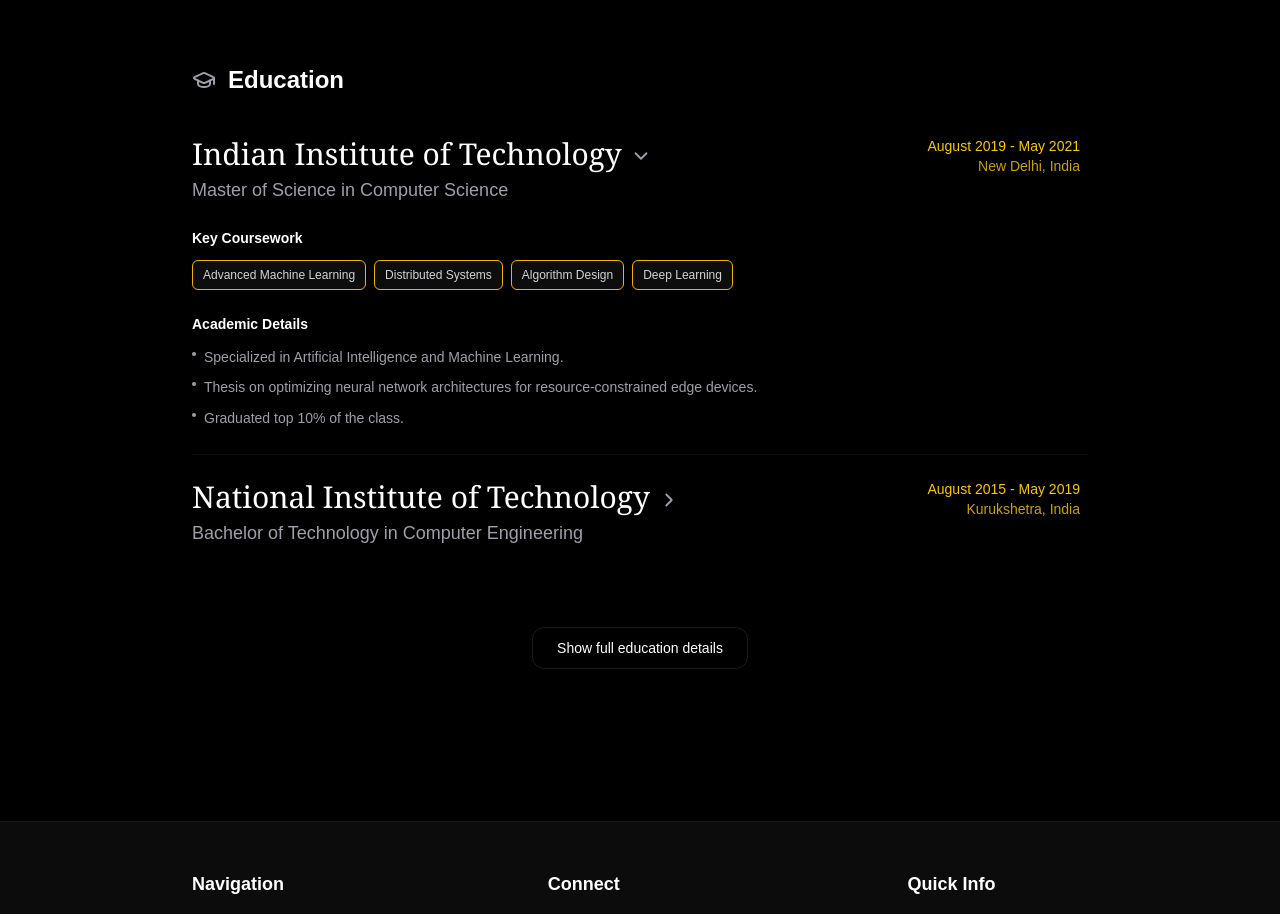
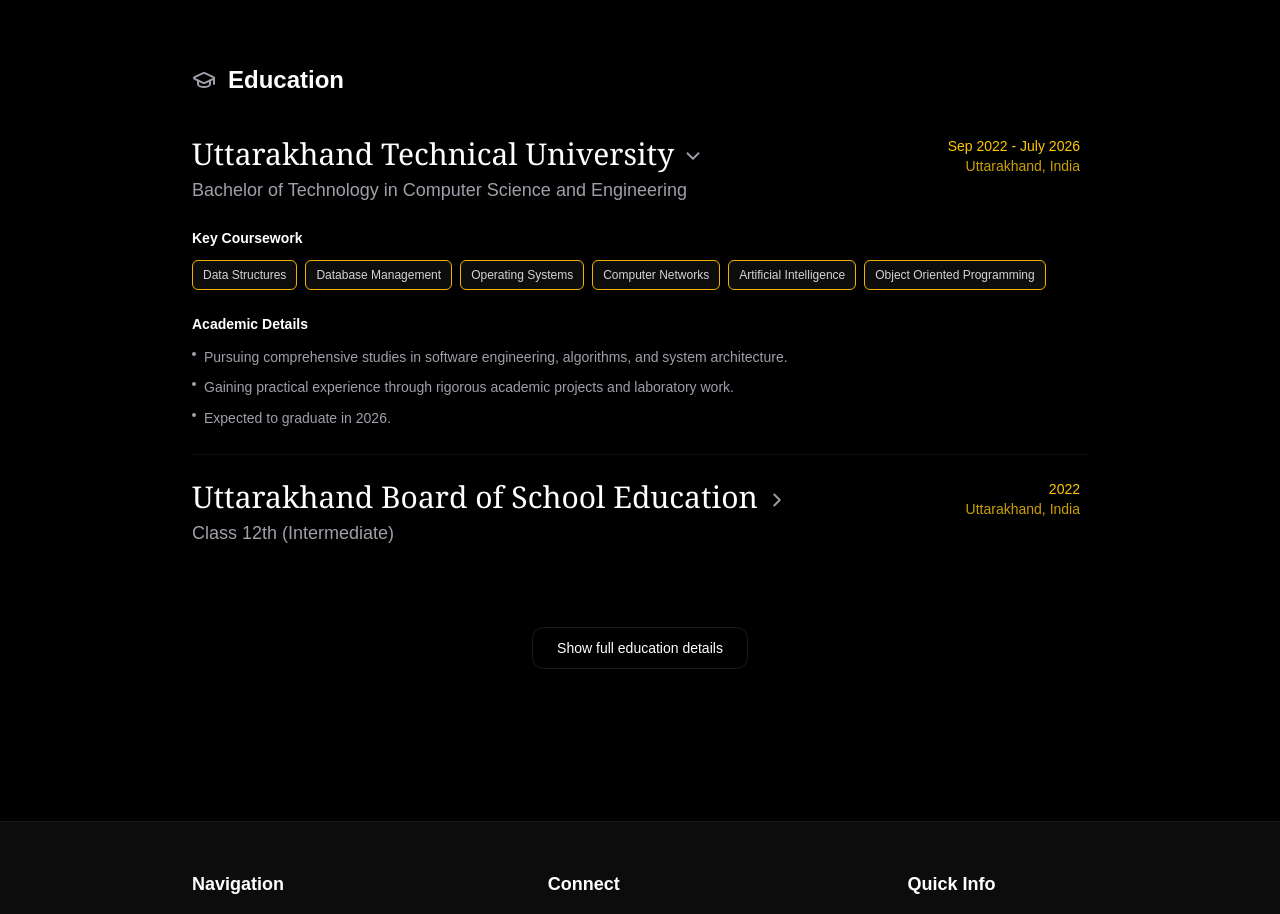
Before and after one commit to encodedfeat/portfolio., a Next.js app: page / in a window 1280 px wide. Shown: the part 2460-3374 px from the top of the page. Built offline with nearby package versions, Linux system fonts and the light colour scheme; a web font is replaced by a local one.

Commit message:
education added

```diff
--- a/src/components/EducationSection.tsx
+++ b/src/components/EducationSection.tsx
@@ -12,27 +12,45 @@
 export function EducationSection({ preview = true }: EducationSectionProps) {
   const education = [
     {
-      degree: "Master of Science in Computer Science",
-      institution: "Indian Institute of Technology",
-      period: "August 2019 - May 2021",
-      location: "New Delhi, India",
-      courses: ["Advanced Machine Learning", "Distributed Systems", "Algorithm Design", "Deep Learning"],
+      degree: "Bachelor of Technology in Computer Science and Engineering",
+      institution: "Uttarakhand Technical University",
+      period: "Sep 2022 - July 2026",
+      location: "Uttarakhand, India",
+      courses: [
+        "Data Structures",
+        "Database Management",
+        "Operating Systems",
+        "Computer Networks",
+        "Artificial Intelligence",
+        "Object Oriented Programming"
+      ],
       details: [
-        "Specialized in Artificial Intelligence and Machine Learning.",
-        "Thesis on optimizing neural network architectures for resource-constrained edge devices.",
-        "Graduated top 10% of the class.",
+        "Pursuing comprehensive studies in software engineering, algorithms, and system architecture.",
+        "Gaining practical experience through rigorous academic projects and laboratory work.",
+        "Expected to graduate in 2026.",
       ],
     },
     {
-      degree: "Bachelor of Technology in Computer Engineering",
-      institution: "National Institute of Technology",
-      period: "August 2015 - May 2019",
-      location: "Kurukshetra, India",
-      courses: ["Data Structures", "Database Management", "Operating Systems", "Computer Networks"],
+      degree: "Class 12th (Intermediate)",
+      institution: "Uttarakhand Board of School Education",
+      period: "2022",
+      location: "Uttarakhand, India",
+      courses: ["Maths", "Physics", "Chemistry"],
       details: [
-        "Core computer science fundamentals, data structures, algorithms, and database management systems.",
-        "Developed a college-wide event management system as the capstone project.",
-        "Graduated with honors.",
+        "Passed with 1st Division with Honors, achieving 87% overall.",
+        "Scored an exceptional 98% in Mathematics.",
+        "Received the prestigious INSPIRE Award by the Government of India for academic excellence.",
+      ],
+    },
+    {
+      degree: "Class 10th (High School)",
+      institution: "Uttarakhand Board of School Education",
+      period: "2020",
+      location: "Uttarakhand, India",
+      courses: ["Maths", "Science"],
+      details: [
+        "Passed with 1st Division with Honors, scoring 88%.",
+        "Built a strong foundational knowledge in mathematics and core sciences.",
       ],
     }
   ];
```
